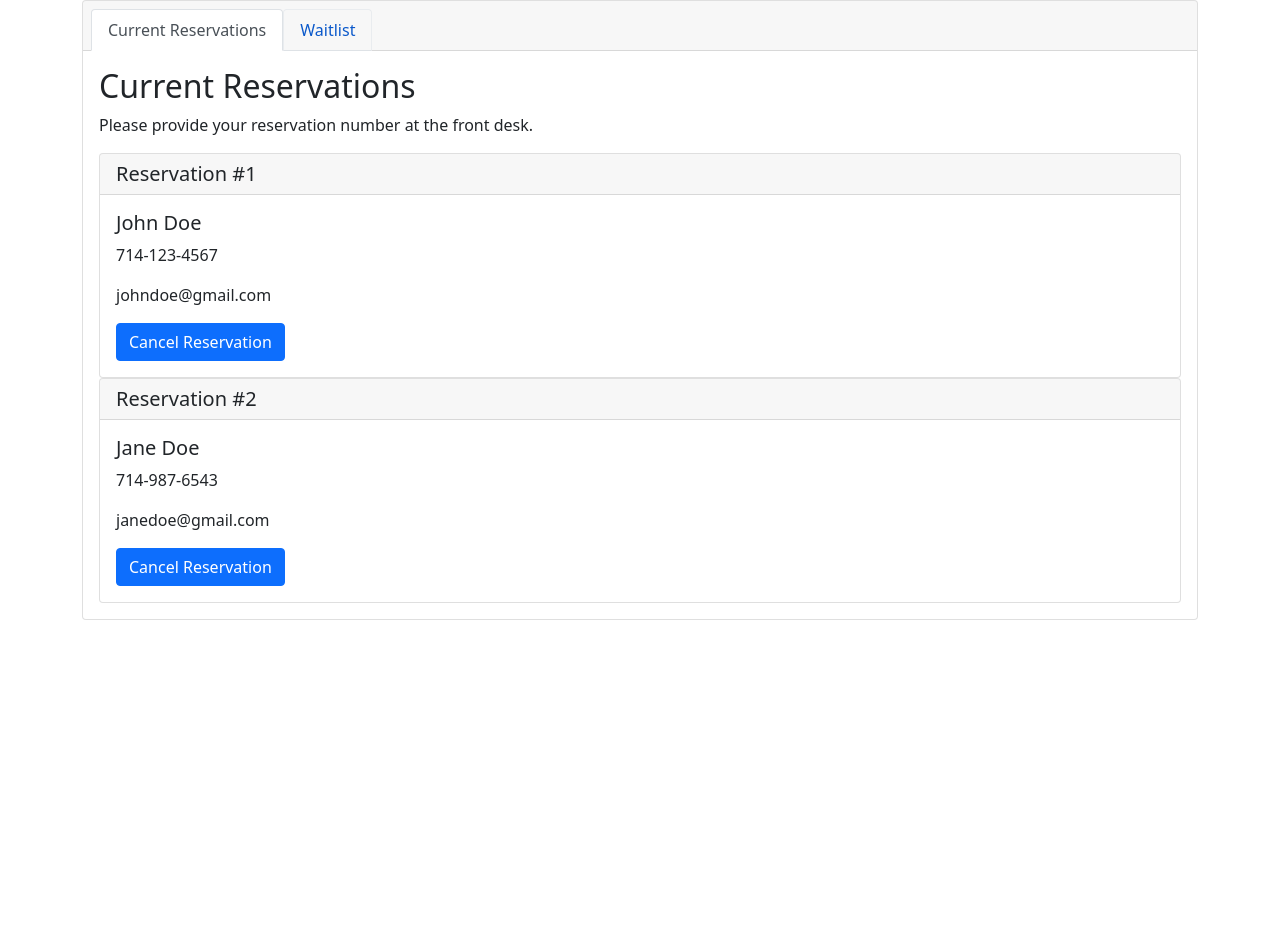
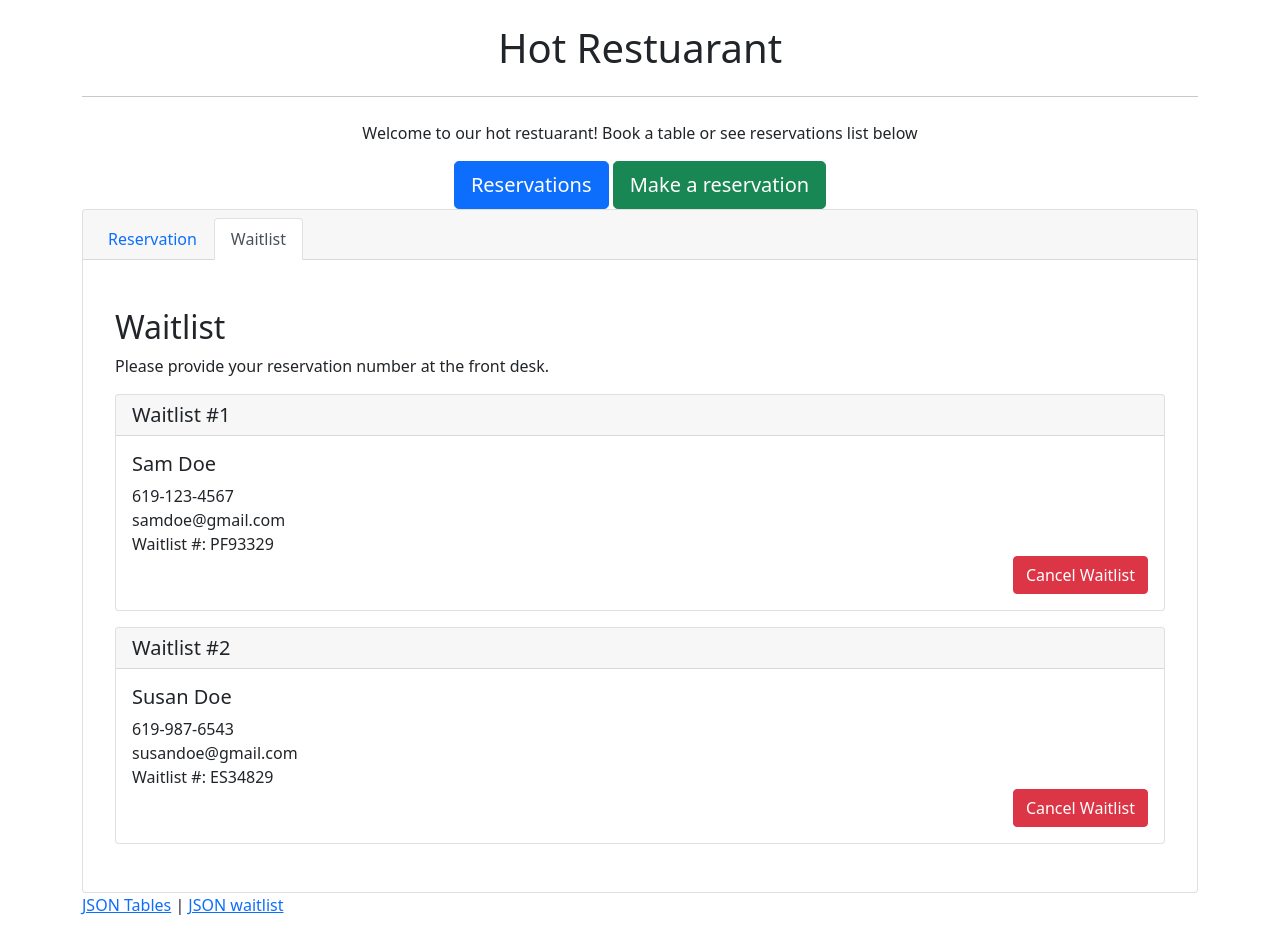
Before and after one commit to JEckfeldt/HotRestaurant, a website: page table.html in a window 1280 px wide. Both pictures are taken after a click on the tab "Waitlist". Before the commit the page ends 800 px from the top, so only its background shows below. Drawn offline with nearby package versions, Linux system fonts and the light colour scheme.

Commit message:
added reservation and waitlist display

```diff
--- a/table.html
+++ b/table.html
@@ -8,54 +8,135 @@
   <!-- CSS -->
   <link href="https://cdn.jsdelivr.net/npm/bootstrap@5.0.0/dist/css/bootstrap.min.css" rel="stylesheet"
     integrity="sha384-wEmeIV1mKuiNpC+IOBjI7aAzPcEZeedi5yW5f2yOq55WWLwNGmvvx4Um1vskeMj0" crossorigin="anonymous">
+  <style>
+    header {
+      min-height: 25vh;
+    }
+    p.card-text {
+      margin-bottom: 0;
+    }
+  </style>
 </head>
 <body>
+  <header class="container">
+    <!-- header -->
+    <div class="jumbotron">
+      <br>
+      <h1 class="text-center">Hot Restuarant</h1>
+      <hr class="my-4">
+      <p class="text-center">Welcome to our hot restuarant! Book a table or see reservations list below</p>
 
+      <div class="text-center">
+        <a class="btn btn-primary btn-lg" href="/tables" role="button">Reservations</a>
+        <a class="btn btn-success btn-lg" href="/reserve" role="button">Make a reservation</a>
+      </div>
+
+    </div>
+  </header>
+
+  <!-- main -->
   <main class="container">
     <div class="card">
-      <div class="card-header text-center">
-        <ul class="nav nav-tabs card-header-tabs">
+      <div class="card-header">
+        <ul class="nav nav-tabs card-header-tabs" id="bologna-list" role="tablist">
           <li class="nav-item">
-            <a class="nav-link active" aria-current="true" href="#">Current Reservations</a>
+            <a class="nav-link active" href="#reservation" role="tab" aria-controls="reservation"
+              aria-selected="true">Reservation</a>
           </li>
           <li class="nav-item">
-            <a class="nav-link" href="#">Waitlist</a>
+            <a class="nav-link" href="#waitlist" role="tab" aria-controls="waitlist" aria-selected="false">Waitlist</a>
           </li>
         </ul>
       </div>
       <div class="card-body">
+
+        <div class="tab-content mt-3">
+          <div class="tab-pane active" id="reservation" role="tabpanel">
             <h2 class="card-title">Current Reservations</h2>
-        <p class="card-text">Please provide your reservation number at the front desk. </p>
-
-        <!-- Reservation #1 -->
+            <p>Please provide your reservation number at the front desk. </p>
             <div id="cr1" class="card">
               <h5 class="card-header">Reservation #1</h5>
               <div class="card-body">
                 <h5 id="cr1-name" class="card-title">John Doe</h5>
                 <p id="cr1-phone" class="card-text">714-123-4567</p>
                 <p id="cr1-email" class="card-text">johndoe@gmail.com</p>
-            <a href="#" class="btn btn-primary">Cancel Reservation</a>
+                <p id="cr1-id" class="card-text">Reservation #: PF93329</p>
+                <a id="cr1-cancel" href="#" class="btn btn-danger float-end">Cancel Reservation</a>
+              </div>
             </div>
           </div>
 
-        <!-- Reservation #2 -->
-        <div id="cr2" class="card">
-          <h5 class="card-header">Reservation #2</h5>
+          <div class="tab-pane" id="waitlist" role="tabpanel" aria-labelledby="waitlist-tab">
+            <!-- Waitlist -->
+            <div id="waitlist" class="card-body" role="tabpanel" aria-labelledby="waitlist-tab">
+              <h2 class="card-title">Waitlist</h2>
+              <p>Please provide your reservation number at the front desk. </p>
+
+              <!-- Waitlist #1 -->
+              <div id="wl1" class="card">
+                <h5 class="card-header">Waitlist #1</h5>
                 <div class="card-body">
-            <h5 id="cr2-name" class="card-title">Jane Doe</h5>
-            <p id="cr2-phone" class="card-text">714-987-6543</p>
-            <p id="cr2-email" class="card-text">janedoe@gmail.com</p>
-            <a href="#" class="right btn btn-primary">Cancel Reservation</a>
+                  <h5 id="wl1-name" class="card-title">Sam Doe</h5>
+                  <p id="wl1-phone" class="card-text">619-123-4567</p>
+                  <p id="wl1-email" class="card-text">samdoe@gmail.com</p>
+                  <p id="wl1-id" class="card-text">Waitlist #: PF93329</p>
+                  <a id="wl1-cancel" href="#" class="btn btn-danger float-end">Cancel Waitlist</a>
+                </div>
+              </div>
+
+              <p></p>
+
+              <!-- Waitlist #2 -->
+              <div id="wl2" class="card">
+                <h5 class="card-header">Waitlist #2</h5>
+                <div class="card-body">
+                  <h5 id="wl2-name" class="card-title">Susan Doe</h5>
+                  <p id="wl2-phone" class="card-text">619-987-6543</p>
+                  <p id="wl2-email" class="card-text">susandoe@gmail.com</p>
+                  <p id="wl2-id" class="card-text">Waitlist #: ES34829</p>
+                  <a id="wl2-cancel" href="#" class="btn btn-danger float-end">Cancel Waitlist</a>
+                </div>
+              </div>
+
+              <p></p>
+
             </div>
           </div>
 
 
         </div>
       </div>
+    </div>
   </main>
 
 
+  <div>
+<div class="container">
+  <div class="row">
+    <div class="col-12 col-sm-8 col-md-6 col-lg-4">
+
+    </div>
+  </div>
+</div>
+
+  </div>
+
+  <!-- Footer -->
+  <footer class="footer">
+    <div class="container">
+      <p><a href="/api/tables">JSON Tables</a> | <a href="/api/waiting">JSON waitlist</a></p>
+    </div>
+  </footer>
+
+<script src="https://ajax.googleapis.com/ajax/libs/jquery/3.5.1/jquery.min.js"></script>
 <script src="https://cdn.jsdelivr.net/npm/bootstrap@5.0.0/dist/js/bootstrap.bundle.min.js"
   integrity="sha384-p34f1UUtsS3wqzfto5wAAmdvj+osOnFyQFpp4Ua3gs/ZVWx6oOypYoCJhGGScy+8" crossorigin="anonymous"></script>
+
+  <script>
+    $('#bologna-list a').on('click', function (e) {
+        e.preventDefault()
+        $(this).tab('show')
+      })
+  </script>
 </body>
 </html>
```
Lines whose indentation alone changed are shown as unchanged.
